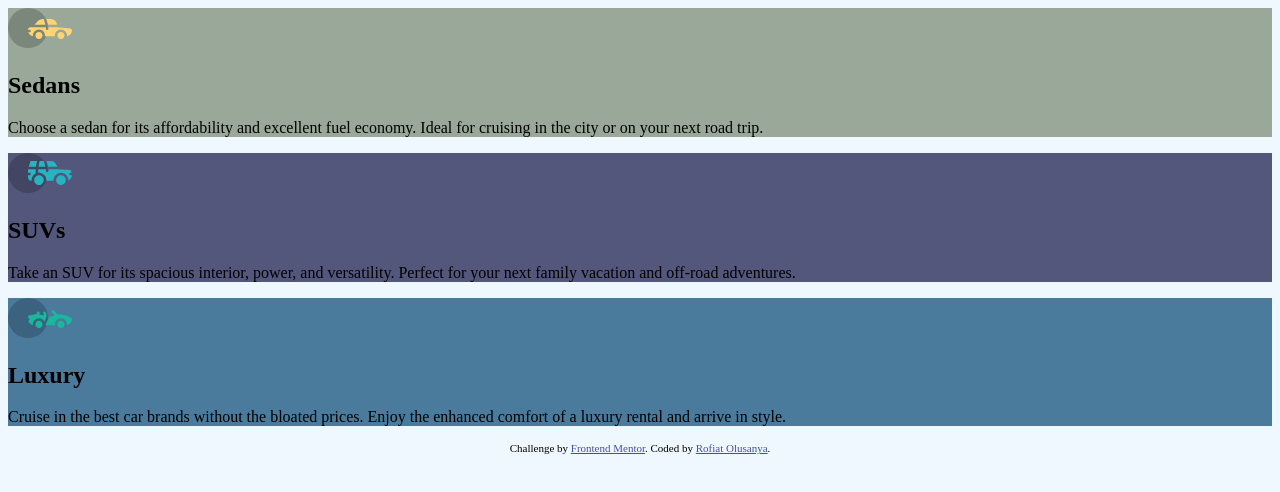
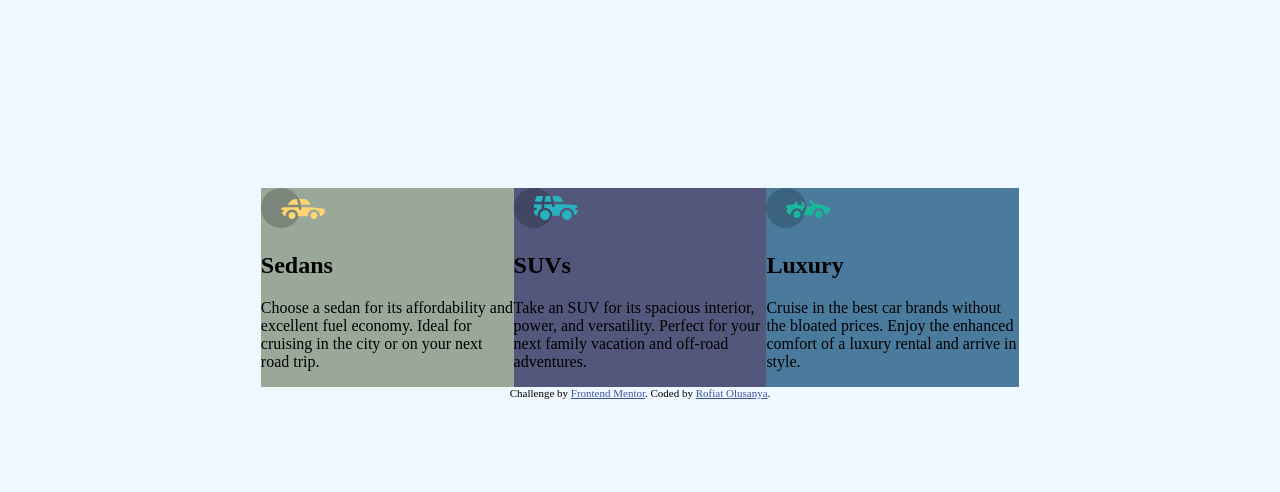
Before and after one commit to Rofiat369/3-column-preview-card, a plain HTML site: page 3-column-preview-card-component-main/index.html in a window 1280 px wide. Drawn offline with Linux system fonts and the light colour scheme.

Commit message:
Added styles for card component to center and stay next to each other

```diff
--- a/3-column-preview-card-component-main/styles.css
+++ b/3-column-preview-card-component-main/styles.css
@@ -4,6 +4,14 @@
 
 body{
 background-color: aliceblue;
+}
+
+section{
+    width: 20%;
+    float: left;
+    margin-top: 180px;
+    position: relative;
+    right: -20%;
 }
 
 .sedans{
@@ -19,7 +27,9 @@ background-color: aliceblue;
 }
 
 .attribution {
-    font-size: 11px; text-align: center;
+    font-size: 11px;
+    text-align: center;
+    clear: both;
 }
 
 .attribution a {
```
